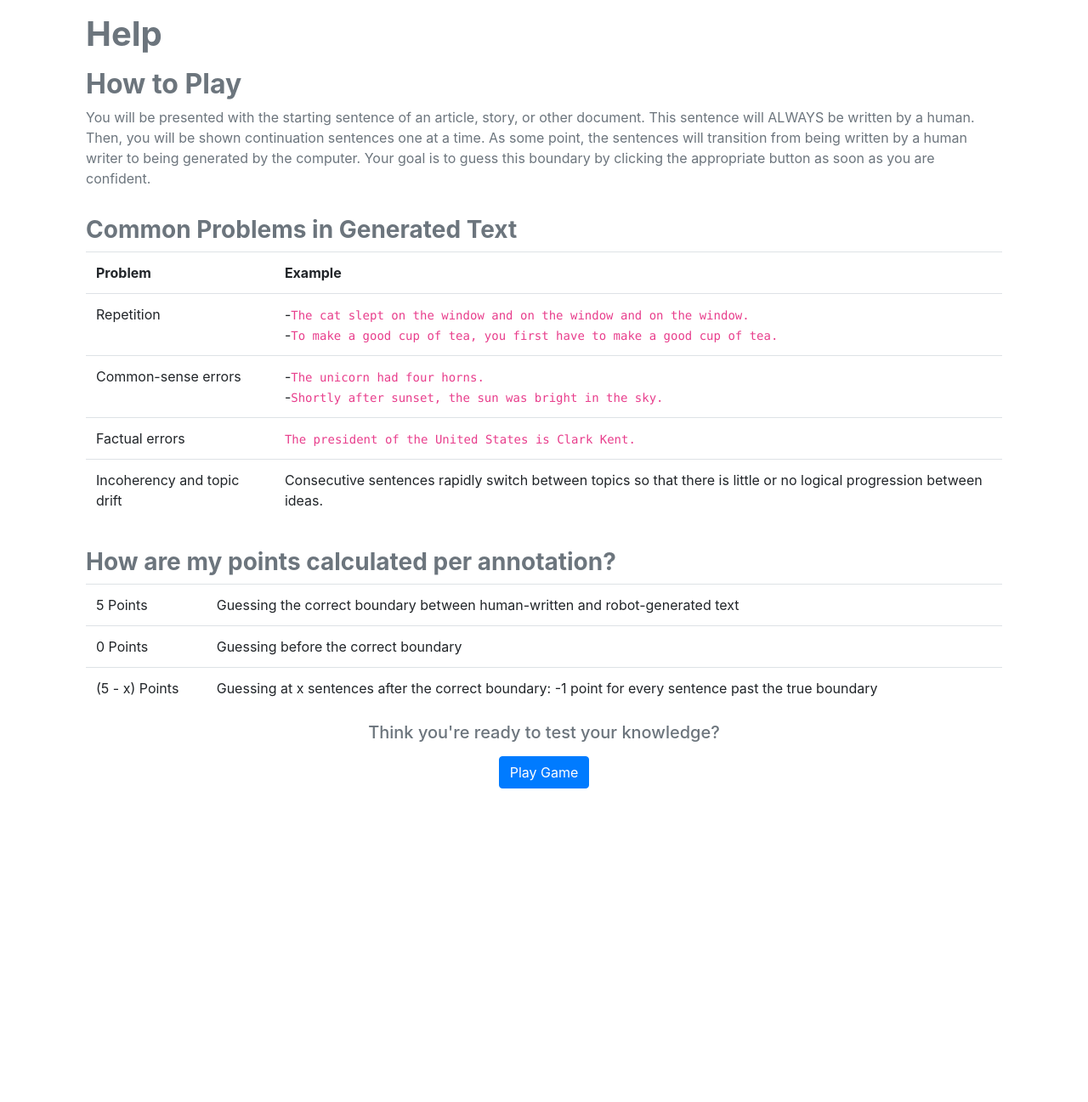
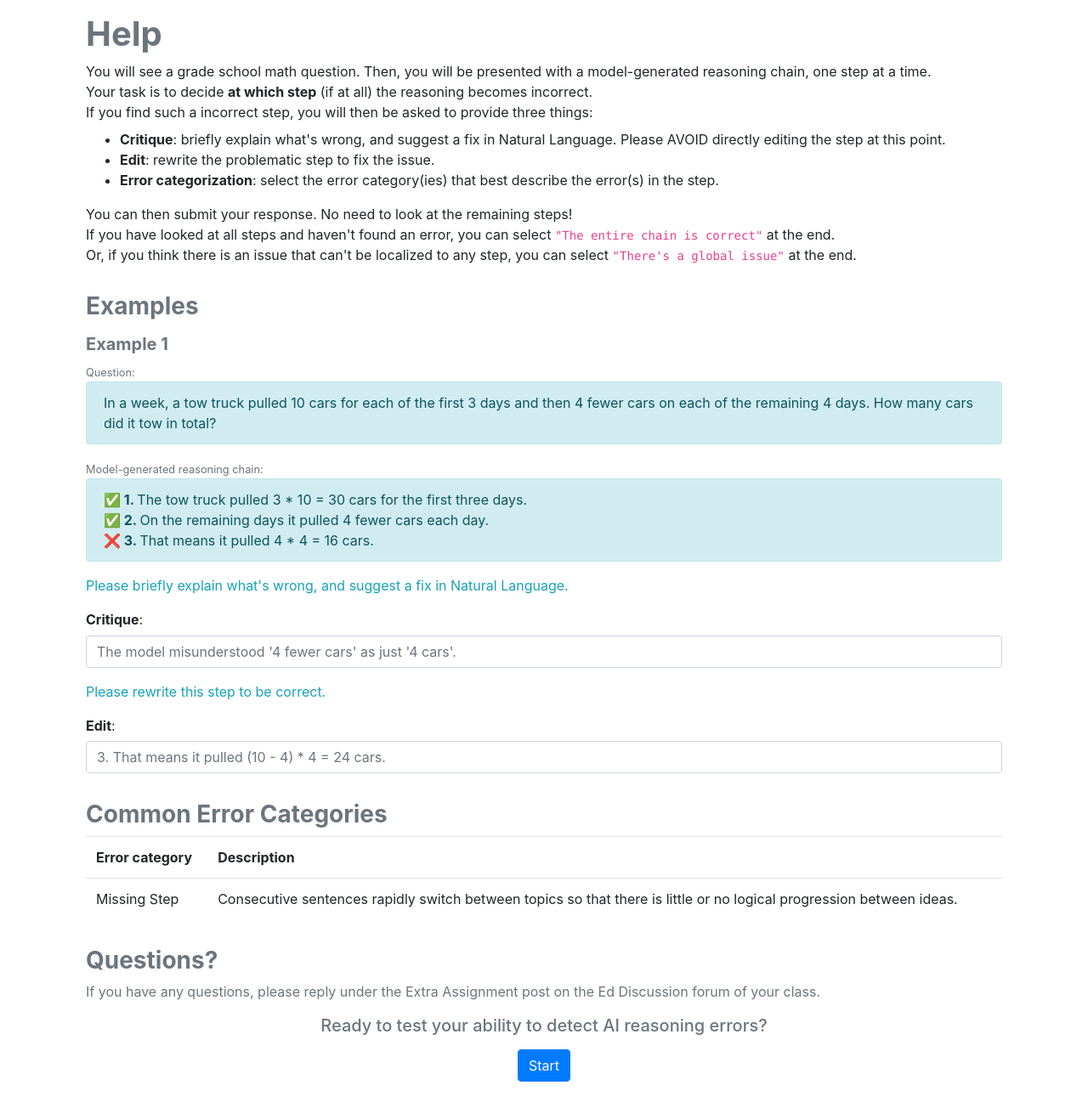
Before and after one commit to veronica320/TCOT-User-Study, a Django app: template annotation/core/templates/help.html in a window 1280 px wide. Shown: the part 88-1385 px from the top of the page at 85% size. Before the commit the page ends 1016 px from the top, so only its background shows below. Run offline with Django 3.2, Linux system fonts and the light colour scheme; the template is opened without the code that fills it, so the values that code supplies are empty; some libraries are stand-ins or nearby versions.

Commit message:
Instructions

```diff
--- a/annotation/core/templates/base.html
+++ b/annotation/core/templates/base.html
@@ -42,8 +42,8 @@
         <div class="collapse navbar-collapse" id="navbarSupportedContent">
           <ul class="navbar-nav mr-auto mt-2 mt-lg-0">
             {% if user.is_authenticated %}
-              <li class="nav-item"> <a class="nav-link" href="/">Play</a> </li>
-              <li class="nav-item"> <a class="nav-link" href="/help">Help</a> </li>
+              <strong><li class="nav-item"> <a class="nav-link" href="/">Play</a> </li></strong>
+              <strong><li class="nav-item"> <a class="nav-link" href="/help">Help</a> </li></strong>
               <!-- <li class="nav-item"> <a class="nav-link" href="/about">About</a> </li> -->
               <!-- <li class="nav-item"> <a class="nav-link" href="/leaderboard">Leaderboard</a> </li> -->
               {% if profile and not profile.is_temporary %}
--- a/annotation/core/templates/help.html
+++ b/annotation/core/templates/help.html
@@ -4,54 +4,66 @@
 <div class="row" style="padding: 1rem">
   <div class="col-md">
     <h1 class="text-muted"> <strong> Help </strong> </h1>
-    <h2 style="margin-top: 1rem" class="text-muted"><strong>How to Play</strong></h2>
-    <p class="text-muted">
-      You will be presented with the starting sentence of an article, story, or other document. This sentence will ALWAYS be written by a human.
-      Then, you will be shown continuation sentences one at a time.
-      As some point, the sentences will transition from being written by a human writer to being generated by the computer.
-      Your goal is to guess this boundary by clicking the appropriate button as soon as you are confident.
+    {# <h2 style="margin-top: 1rem" class="text-muted"><strong>How to Play</strong></h2> #}
+    <p style="margin-bottom:0.2cm;">You will see a grade school math question. Then, you will be presented with a model-generated reasoning chain, one step at a time.  <br>
+    Your task is to decide <strong>at which step</strong> (if at all) the reasoning becomes incorrect. <br>
+    If you find such a incorrect step, you will then be asked to provide three things:</p>
+    <ul>
+      <li> <strong> Critique</strong>: briefly explain what's wrong, and suggest a fix in Natural Language. Please AVOID directly editing the step at this point.  </li>
+      <li> <strong> Edit</strong>: rewrite the problematic step to fix the issue. </li>
+      <li> <strong> Error categorization</strong>: select the error category(ies) that best describe the error(s) in the step. </li>
+    </ul>
+    You can then submit your response. No need to look at the remaining steps!
+    <br>
+    If you have looked at all steps and haven't found an error, you can select <code>"The entire chain is correct"</code> at the end.<br>
+    Or, if you think there is an issue that can't be localized to any step, you can select <code>"There's a global issue"</code> at the end.
+
+    <h3 style="margin-top: 2rem" class="text-muted"><strong>Examples</strong></h3>
+    <h5 style="margin-top: 1rem" class="text-muted"><strong>Example 1</strong></h5>
+    <small class="text-muted">Question:</small>
+    <p class="alert alert-info">
+    In a week, a tow truck pulled 10 cars for each of the first 3 days and then 4 fewer cars on each of the remaining 4 days. How many cars did it tow in total?
     </p>
-    <h3 style="margin-top: 2rem" class="text-muted"><strong>Common Problems in Generated Text</strong></h3>
+    <small class="text-muted">Model-generated reasoning chain:</small>
+    <p class="alert alert-info">
+    <strong>✅ 1. </strong> The tow truck pulled 3 * 10 = 30 cars for the first three days. <br>
+    <strong>✅ 2. </strong> On the remaining days it pulled 4 fewer cars each day. <br>
+    <strong>❌ 3. </strong> That means it pulled 4 * 4 = 16 cars. <br>
+    </p>
+    <p class="text-info" id="critique_instruction">
+      Please briefly explain what's wrong, and suggest a fix in Natural Language.
+    </p>
+    <p>
+    <div>
+      <strong>Critique</strong>: <input type="text" id="critique" name="critique" style="margin-bottom: 1rem; margin-top: .4rem" class="form-control" placeholder="The model misunderstood '4 fewer cars' as just '4 cars'." />
+    </div>
+
+    <p class="text-info" id="edit_instruction">
+      Please rewrite this step to be correct.
+    </p>
+    <div>
+      <strong>Edit</strong>: <input type="text" id="critique" name="critique" style="margin-bottom: 1rem; margin-top: .4rem" class="form-control" placeholder="3. That means it pulled (10 - 4) * 4 = 24 cars." />
+    </div>
+
+
+    <h3 style="margin-top: 2rem" class="text-muted"><strong>Common Error Categories</strong></h3>
     <table class="table">
       <tr>
-      <th>Problem</th>
-      <th>Example</th>
+      <th>Error category</th>
+      <th>Description</th>
       </tr>
       <tr>
-        <td>Repetition</td>
-        <td>-<code>The cat slept on the window and on the window and on the window.</code><br/>-<code>To make a good cup of tea, you first have to make a good cup of tea.</code></td>
-      </tr>
-      <tr>
-        <td>Common-sense errors</td>
-        <td>-<code>The unicorn had four horns.</code><br/>-<code>Shortly after sunset, the sun was bright in the sky.</code></td>
-      </tr>
-      <tr>
-        <td>Factual errors</td>
-        <td><code>The president of the United States is Clark Kent.</code></td>
-      </tr>
-      <tr>
-        <td>Incoherency and topic drift</td>
+        <td>Missing Step</td>
         <td>Consecutive sentences rapidly switch between topics so that there is little or no logical progression between ideas.</td>
       </tr>
     </table>
-    <h3 style="margin-top: 2rem" class="text-muted"><strong>How are my points calculated per annotation?</strong></h3>
-    <table class="table">
-      <tr>
-        <td>5 Points</td>
-        <td>Guessing the correct boundary between human-written and robot-generated text</td>
-      </tr>
-      <tr>
-        <td>0 Points</td>
-        <td>Guessing before the correct boundary</td>
-      </tr>
-      <tr>
-        <td>(5 - x) Points</td>
-        <td>Guessing at x sentences after the correct boundary: -1 point for every sentence past the true boundary</td>
-      </tr>
-    </table>
+
+    <h3 style="margin-top: 2rem" class="text-muted"><strong>Questions?</strong></h3>
+    <p class="text-muted">
+      If you have any questions, please reply under the Extra Assignment post on the Ed Discussion forum of your class.
     <div class="col-sm text-center my-auto">
-      <h5 class="text-muted"> Think you're ready to test your knowledge? </p>
-      <a href="/annotate" class="btn btn-primary">Play Game</a>
+      <h5 class="text-muted"> Ready to test your ability to detect AI reasoning errors? </p>
+      <a href="/annotate" class="btn btn-primary">Start</a>
     </div>
   </div>
 </div>
--- a/annotation/core/views.py
+++ b/annotation/core/views.py
@@ -206,6 +206,7 @@ def profile(request, username):
     counts['nyt'] = _build_counts_dict(user, "New York Times")
     counts['speeches'] = _build_counts_dict(user, "Presidential Speeches")
     counts['recipes'] = _build_counts_dict(user, "Recipes")
+    counts['mwp'] = _build_counts_dict(user, "Math Word Problems")
 
     # Check if the user has a profile object
     if Profile.objects.filter(user=user).exists():
--- a/annotation/generations/mwp.json
+++ b/annotation/generations/mwp.json
@@ -2,7 +2,7 @@
     {
         "name": "Math Word Problems",
         "description": "Can a language model solve a math word problem?",
-        "details": "",
+        "details": "GSM8k dataset",
         "locations": ["generations/code002_COT.json"]
     }
 ]
```
Also changed, not shown: annotation/core/templates/annotate.html (+3 -5 lines), annotation/core/templates/play.html (+6 -6 lines), annotation/core/templates/imgs/AI-reasoning.jpg (added).
